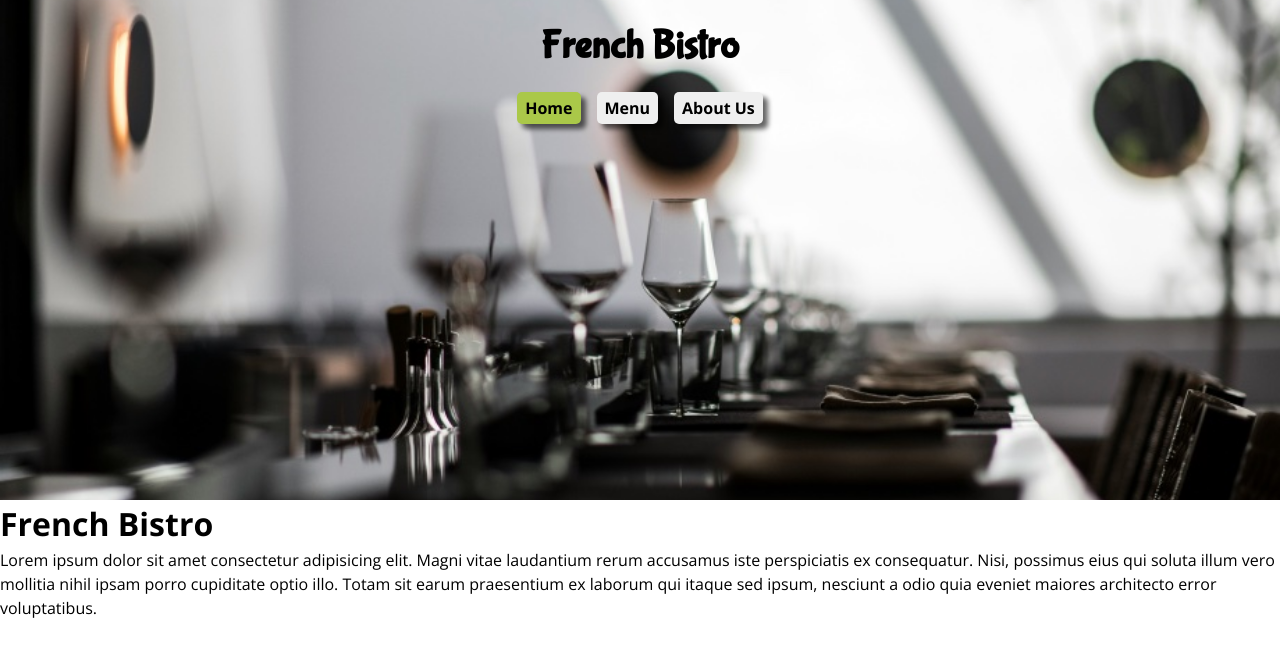
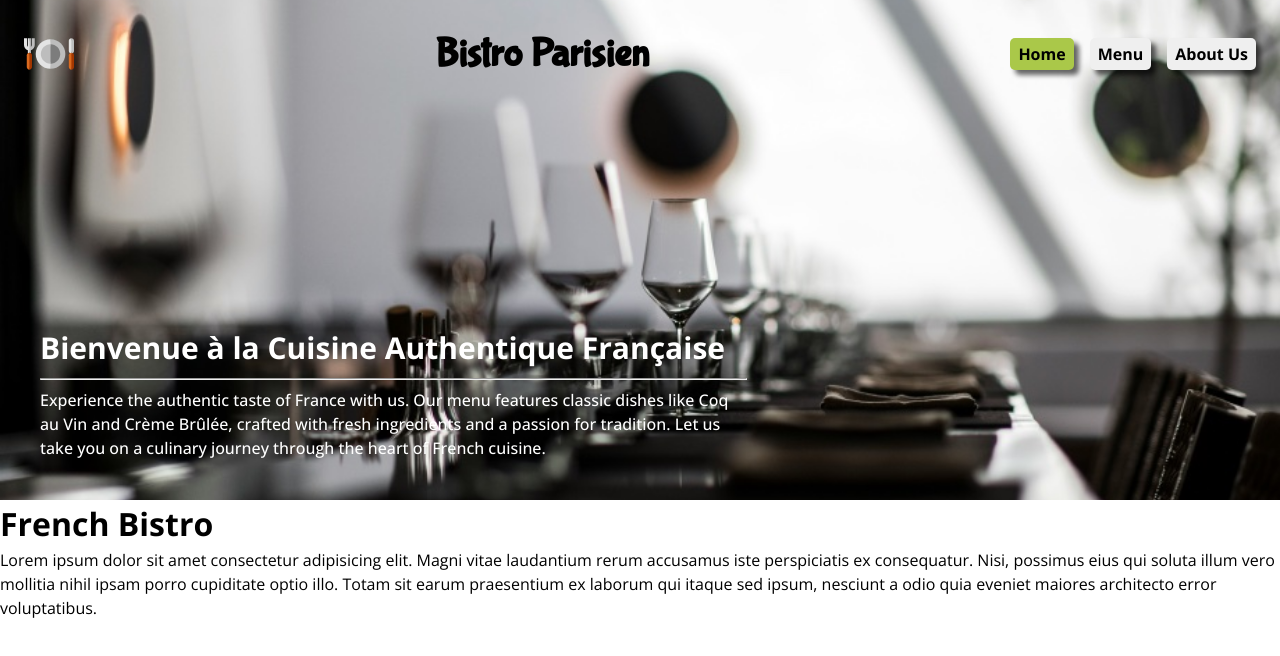
Before and after one commit to py-code314/restaurant-page, a website built with webpack: page src/template.html in a window 1280 px wide. Built offline with nearby package versions, Linux system fonts and the light colour scheme.

Commit message:
style: Add content & styles to header

```diff
--- a/package.json
+++ b/package.json
@@ -1,6 +1,7 @@
 {
   "devDependencies": {
     "css-loader": "^7.1.2",
+    "html-loader": "^5.1.0",
     "html-webpack-plugin": "^5.6.3",
     "style-loader": "^4.0.0",
     "webpack": "^5.98.0",
--- a/src/styles.css
+++ b/src/styles.css
@@ -1,5 +1,7 @@
 
 :root {
+
+  --clr-white: hsl(0, 0%, 100%);
 
   --ff-open-sans: "Open Sans", sans-serif;
   --ff-bubblegum-sans: "Bubblegum Sans", sans-serif;
@@ -10,10 +12,13 @@
   --space-40: 0.25rem;
   --space-80: 0.5rem;
   --space-400: 1rem;
+  --space-700: 1.5rem;
 
+  --fw-medium: 500;
   --fw-bold: 700;
 
   --fs-60: 1.25rem;
+  --fs-850: 1.875rem;
   --fs-1100: 2.5rem;
 }
 
@@ -85,15 +90,28 @@ body {
 
 
 .header {
+  display: flex;
+  flex-direction: column;
+
+  justify-content: space-between;
   background: url('./black-and-white.jpeg') no-repeat center center / cover;
+
   height: 500px;
-  text-align: center;
+  /* text-align: center; */
+  padding: var(--space-700);
+}
+
+.banner {
+  display: flex;
+  justify-content: space-between;
+  align-items: center;
 }
 
 .header__title {
+
   font-family: var(--ff-bubblegum-sans);
   font-size: var(--fs-1100);
-  padding-block: var(--space-400);
+  /* padding-block: var(--space-400); */
 }
 
 .nav {
@@ -115,3 +133,20 @@ body {
 .btn[aria-selected='true'] {
   background-color: #aac849;
 }
+
+.intro {
+  width: 60%;
+  color: var(--clr-white);
+  padding: var(--space-400);
+  display: flex;
+  flex-direction: column;
+  gap: var(--space-80)
+}
+
+.intro__title {
+  font-size: var(--fs-850);
+}
+
+.intro__text {
+  font-weight: var(--fw-medium);
+}
--- a/src/template.html
+++ b/src/template.html
@@ -14,9 +14,20 @@
   <body>
     <main>
       <header class="header">
-        <h1 class="header__title">French Bistro</h1>
+        <div class="banner">
+          <img
+            src="./restaurant-dish.svg"
+            alt=""
+            width="50"
+            height="50"
+            class="header__logo" />
+          <h1 class="header__title">Bistro Parisien</h1>
           <nav class="nav" role="tablist" aria-label="Browsing options">
-          <button class="btn nav_btn" role="tab" aria-selected="true" id="home">
+            <button
+              class="btn nav_btn"
+              role="tab"
+              aria-selected="true"
+              id="home">
               Home
             </button>
             <button
@@ -34,6 +45,16 @@
               About Us
             </button>
           </nav>
+        </div>
+        <div class="intro">
+          <h2 class="intro__title">
+            Bienvenue à la Cuisine Authentique Française
+          </h2>
+          <hr>
+          <p class="intro__text">
+            Experience the authentic taste of France with us. Our menu features classic dishes like Coq au Vin and Crème Brûlée, crafted with fresh ingredients and a passion for tradition. Let us take you on a culinary journey through the heart of French cuisine.
+          </p>
+        </div>
       </header>
       <div id="content"></div>
     </main>
--- a/webpack.config.js
+++ b/webpack.config.js
@@ -29,6 +29,10 @@ module.exports = {
         test: /\.(png|svg|jpg|jpeg|gif)$/i,
         type: 'asset/resource',
       },
+      {
+        test: /\.html$/i,
+        loader: 'html-loader',
+      },
     ],
   },
 };
```
Also changed, not shown: src/icon-restaurant.svg (added), src/restaurant-dish.svg (added), 1 other file. Lines whose indentation alone changed are shown as unchanged.
